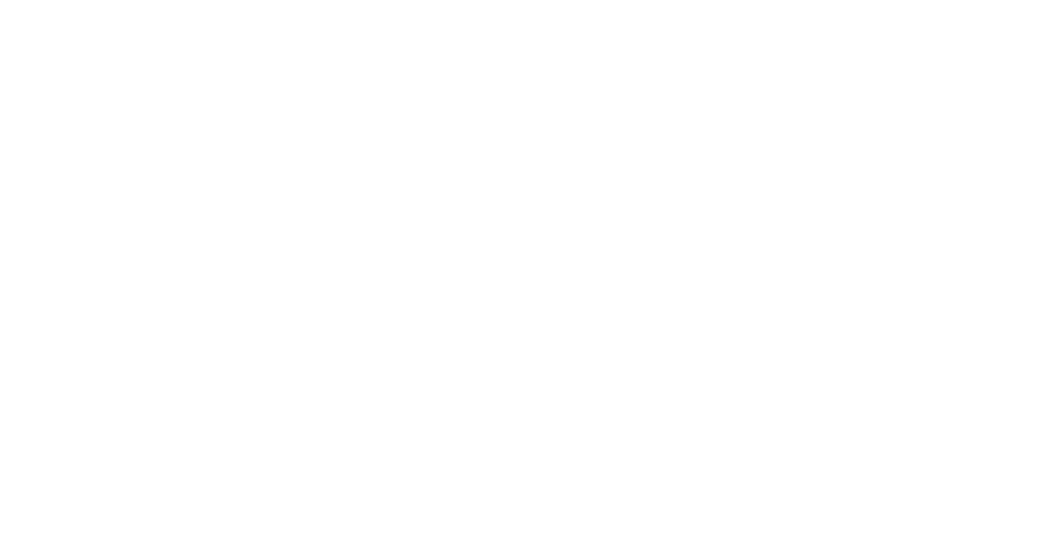
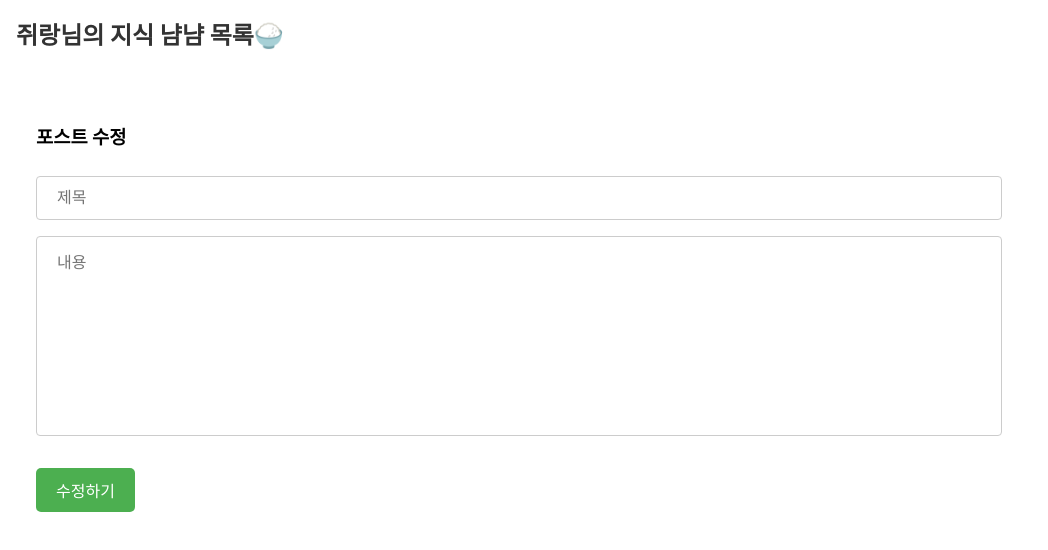
Before and after one commit to Jwirang/React_Study, a React (Create React App) app: page /Update/1 in a window 1280 px wide. Before the commit this address had no page. Shown: the top 550 px of the page, without its empty margins (0-1048 px from the left). Built offline with nearby package versions, Linux system fonts and the light colour scheme; the HTML template or start-up script is replaced by a standard one.

Commit message:
feat: 수정 기능 추가

```diff
--- a/src/App.tsx
+++ b/src/App.tsx
@@ -4,7 +4,7 @@
 import Home from './pages/home';
 import Login from './pages/login';
 import Post from './pages/post';
-import Create from './pages/create';
+import CreateOrUpdate from './pages/create';
 
 function App() {
   return (
@@ -12,7 +12,8 @@
       <Route element={<Main />}>
         <Route path='/' element={<Home />} />
         <Route path='/post/:id' element={<Post />} />
-        <Route path='/create' element={<Create />} />
+        <Route path='/create' element={<CreateOrUpdate />} />
+        <Route path='/Update/:id' element={<CreateOrUpdate />} />
       </Route>
       <Route path='/login' element={<Login />} />
     </Routes>
--- a/src/pages/create/index.tsx
+++ b/src/pages/create/index.tsx
@@ -1,47 +1,75 @@
-import { useState } from "react";
-import {StyledContainer, StyledTextArea, StyledTextField, StyledButton} from "./style"
-import { useSetRecoilState } from "recoil";
+import { useState, useEffect } from "react";
+import { StyledContainer, StyledTextArea, StyledTextField, StyledButton } from "./style";
+import { useSetRecoilState, useRecoilValue } from "recoil";
 import { postListState } from "../../stores";
 import { v4 as uuidv4 } from "uuid";
-import { useNavigate } from "react-router-dom";
+import { useNavigate, useParams } from "react-router-dom";
 
-const Create = () => {
+const CreateOrUpdate = () => {
+    const { id } = useParams();
     const [title, setTitle] = useState('');
-    const [body, setbody] = useState('');
+    const [body, setBody] = useState('');
     const setPostList = useSetRecoilState(postListState);
+    const postList = useRecoilValue(postListState);
     const navigate = useNavigate();
 
-    const OnClick = () => {
+    useEffect(() => {
+        if (id) {
+            const postToUpdate = postList.find(post => post.id === id);
+            if (postToUpdate) {
+                setTitle(postToUpdate.title);
+                setBody(postToUpdate.body);
+            }
+        }
+    }, [id, postList]);
+
+    const onClick = () => {
         if (!title || !body) {
             alert("제목과 내용을 모두 입력해주세요.");
             return;
+        }
+
+        if (id) {
+            setPostList((oldPostList) =>
+                oldPostList.map(post =>
+                    post.id === id ? { ...post, title, body } : post
+                )
+            );
         } else {
-            const id = uuidv4();
+            const newId = uuidv4();
             setPostList((oldPostList) => [...oldPostList,
                 {
-                    id: id,
+                    id: newId,
                     title: title,
                     body: body
                 },
             ]);
-            navigate('/')
         }
-    }
+
+        navigate('/');
+    };
 
     return (
         <StyledContainer>
-        <div>
-            <h3>뇌에게 밥 주기</h3>
-            <StyledTextField type="text" placeholder="제목" value={title} onChange={(event) => {
-                setTitle(event.target.value);
-            }}/>
-
-            <StyledTextArea placeholder="내용" value={body} onChange={(event) => {
-                setbody(event.target.value);
-            }}/>
-        </div>
-        <StyledButton onClick={OnClick}>추가하기</StyledButton>
+            <div>
+                <h3>{id ? "포스트 수정" : "뇌에게 밥 주기"}</h3>
+                <StyledTextField
+                    type="text"
+                    placeholder="제목"
+                    value={title}
+                    onChange={(event) => setTitle(event.target.value)}
+                />
+                <StyledTextArea
+                    placeholder="내용"
+                    value={body}
+                    onChange={(event) => setBody(event.target.value)}
+                />
+            </div>
+            <StyledButton onClick={onClick}>
+                {id ? "수정하기" : "추가하기"}
+            </StyledButton>
         </StyledContainer>
     );
 }
-export default Create
+
+export default CreateOrUpdate;
--- a/src/pages/post/index.tsx
+++ b/src/pages/post/index.tsx
@@ -11,18 +11,18 @@
   const [mypostList, setMyPostList] = useRecoilState(postListState);
   const index = mypostList.findIndex((listItem) => listItem === post);
 
+  if (!post) {
+    return <div>존재하지 않는 게시물 번호입니다.</div>
+  }
+
   const DeletePost = () => {
-    const confirmed = window.confirm("정말 삭제하시겠습니까?");
+    const confirmed = window.confirm(`${post.title}글을 정말 삭제하시겠습니까?`);
     if (confirmed) {
       const newList = removeItemAtIndex(mypostList, index);
       setMyPostList(newList);
       alert("삭제되었습니다.");
       navigate('/');
     }
-  }
-
-  if (!post) {
-    return <div>존재하지 않는 게시물 번호입니다.</div>
   }
 
   return (
@@ -33,7 +33,9 @@
       <div>
         {post?.body}
       </div>
-      <StyledButton>수정하기</StyledButton>
+      <StyledButton onClick={() => {
+        navigate(`/Update/${post.id}`);
+      }}>수정하기</StyledButton>
       <StyledButton onClick={() => {
         DeletePost();
       }}>삭제하기</StyledButton>
```
